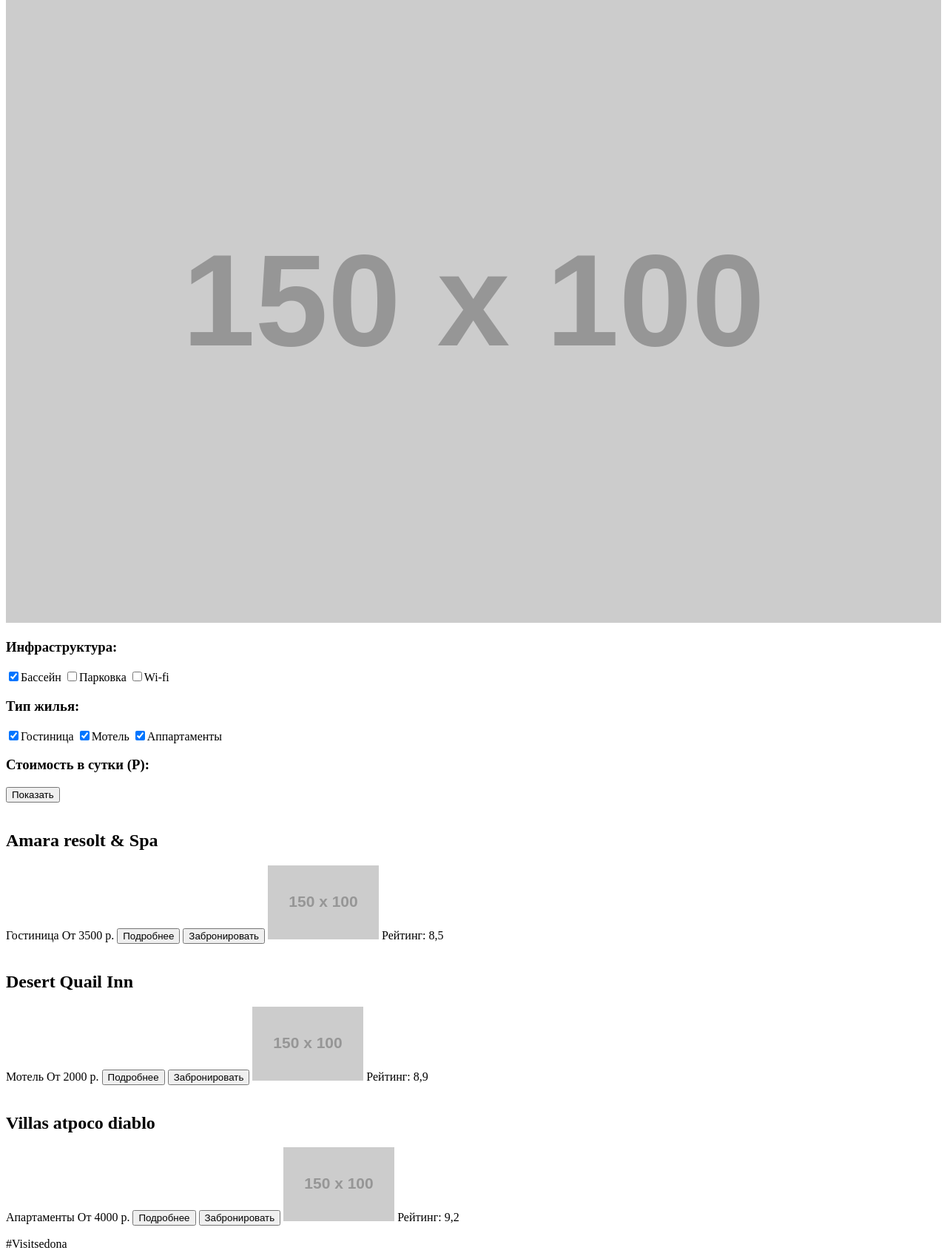
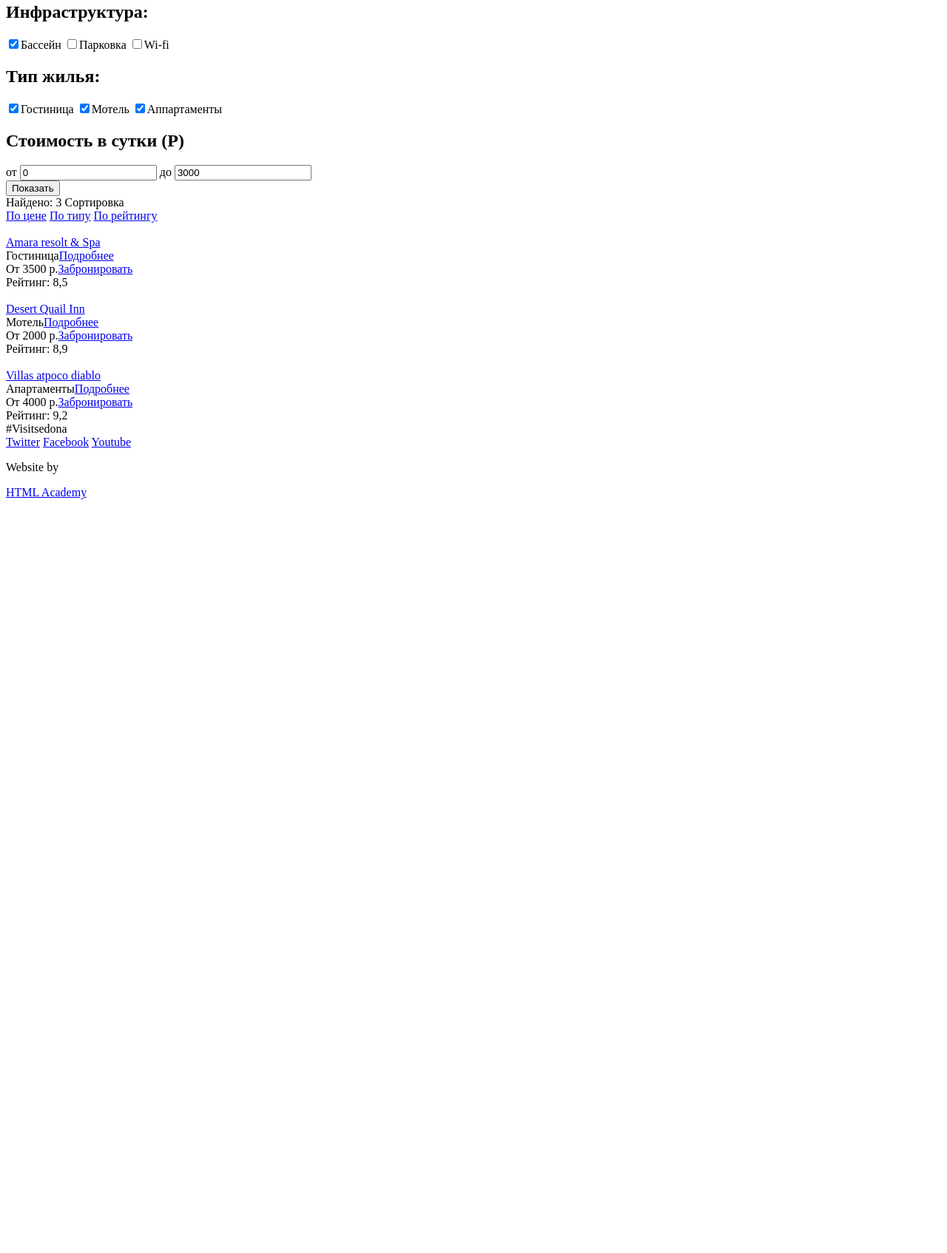
Before and after one commit to VerevskayaMaria/326729-sedona, a plain HTML site: page hotels.html in a window 1280 px wide. Shown: the part 217-1911 px from the top of the page at 74% size. After the commit the page ends 900 px from the top, so only its background shows below. Drawn offline with Linux system fonts and the light colour scheme; placeholder pictures from the web are drawn by us.

Commit message:
Исправления

```diff
--- a/hotels.html
+++ b/hotels.html
@@ -6,6 +6,7 @@
   </head>
 
   <body>
+    <main>
       <header class="main-header">
         <div class="container">
           <a class="logo" href="#"><img src="http://placehold.it/150x100" width="#" height="#" alt="sedona"></a>
@@ -20,68 +21,134 @@
         </div>
       </header>
 
-    <main class="container">
-      <form class="search-hotels">
-        <img src="http://placehold.it/150x100" width="100%" height="#">
-
+      <form class="search-hotels" action="/echo" method="get">
         <div class="filter-group">
-          <h3 class="filter-title">Инфраструктура:</h3>
+          <h2 class="filter-title">Инфраструктура:</h2>
           <input type="checkbox" name="pool" id="pool" checked><label for="pool">Бассейн</label>
           <input type="checkbox" name="parking" id="parking"><label for="parking">Парковка</label>
           <input type="checkbox" name="wi-fi" id="wi-fi"><label for="wi-fi">Wi-fi</label>
         </div>
         <div class="filter-group">
-          <h3 class="filter-title">Тип жилья:</h3>
+          <h2 class="filter-title">Тип жилья:</h2>
           <input type="checkbox" name="hotel" id="hotel" checked><label for="hotel">Гостиница</label>
           <input type="checkbox" name="motel" id="motel" checked><label for="motel">Мотель</label>
           <input type="checkbox" name="apartments" id="apartments" checked><label for="apartments">Аппартаменты</label>
         </div>
-        <div class="filter-price">
-          <h3 class="filter-title">Стоимость в сутки (Р):</h3>
-          <!-- От 0 До 3000 я не знаю как это делать, совсем/ help me  -->
+
+        <div class="selection-price">
+          <h2 class="filter-title">Стоимость в сутки (Р)</h2>
+          <div class="selection-group">
+            <label>от
+              <input class="selection-input selection-mim" type="text" value="0">
+            </label>
+            <label>до
+              <input class="selection-input selection-max" type="text" value="3000">
+            </label>
+          </div>
+        </div>
+        <div class="range-controls">
+          <div class="toggle min-toggle">
+
+          </div>
+          <div class="toggle max-toggle">
+
+          </div>
         </div>
         <button class="btn" type="submit">Показать</button>
       </form>
 
       <section class="result">
-        <article class="result-item">
-          <a href="#"><img scr="http://placehold.it/150x100"></a>
-          <h2 class="subtitle">Amara resolt & Spa</h2>
-          <span class="type">Гостиница</span>
-          <span class="price">От 3500 р.</span>
-          <button class="btn-blue" type="submit">Подробнее</button>
-          <button class="btn-brown" type="submit">Забронировать</button>
-          <img class="rating-img" src="http://placehold.it/150x100">
-          <span class="rating">Рейтинг: 8,5</span>
+        <div class="hotel-sorting">
+          <span class="hotel-title">Найдено: 3</span>
+          <span class="hotel-triage">Сортировка</span>
+          <div class="hotel-label">
+            <a href="#" class="price active">По цене</a>
+            <a href="#" class="type">По типу</a>
+            <a href="#" class="rating">По рейтингу</a>
+          </div >
+          <div class="hotel-sorting-right">
+            <a class="hotel-icon-up hotel-active" href="#"></a>
+            <a class="hotel-icon-down" href="#"></a>
+          </div>
+        </div>
+
+        <article class="hotel-item">
+          <div class="hotel-img">
+            <img scr="http://placehold.it/150x100">
+          </div>
+          <div class="hotel-info">
+            <a class="hotel-item-title" href="#">Amara resolt & Spa</a>
+            <div class="hotel-wrapper">
+            <div class="hotel-type">
+              Гостиница<a href="#">Подробнее</a>
+            </div>
+            <div class="hotel-price">
+              От 3500 р.<a class="btn-brown" href="#">Забронировать</a>
+            </div>
+          </div>
+          </div>
+          <div class="hotel-right-block">
+            <div class="hotel-star">
+            </div>
+            <div class="hotel-rating">
+              Рейтинг: 8,5
+            </div>
+          </div>
         </article>
-        <article class="result-item">
-          <a href="#"><img scr="http://placehold.it/150x100"></a>
-          <h2 class="subtitle">Desert Quail Inn</h2>
-          <span class="type">Мотель</span>
-          <span class="price">От 2000 р.</span>
-          <button class="btn-blue" type="submit">Подробнее</button>
-          <button class="btn-brown" type="submit">Забронировать</button>
-          <img class="rating-img" src="http://placehold.it/150x100">
-          <span class="rating">Рейтинг: 8,9</span>
+
+        <article class="hotel-item">
+          <div class="hotel-img">
+            <img scr="http://placehold.it/150x100">
+          </div>
+          <div class="hotel-info">
+            <a class="hotel-item-title" href="#">Desert Quail Inn</a>
+            <div class="hotel-wrapper">
+            <div class="hotel-type">
+              Мотель<a href="#">Подробнее</a>
+            </div>
+            <div class="hotel-price">
+              От 2000 р.<a class="btn-brown" href="#">Забронировать</a>
+            </div>
+          </div>
+          </div>
+          <div class="hotel-right-block">
+            <div class="hotel-star">
+            </div>
+            <div class="hotel-rating">
+              Рейтинг: 8,9
+            </div>
+          </div>
         </article>
-        <article class="result-item">
-          <a href="#"><img scr="http://placehold.it/150x100"></a>
-          <h2 class="subtitle">Villas atpoco diablo</h2>
-          <span class="type">Апартаменты</span>
-          <span class="price">От 4000 р.</span>
-          <button class="btn-blue" type="submit">Подробнее</button>
-          <button class="btn-brown" type="submit">Забронировать</button>
-          <img class="rating-img" src="http://placehold.it/150x100">
-          <span class="rating">Рейтинг: 9,2</span>
+
+        <article class="hotel-item">
+          <div class="hotel-img">
+            <img scr="http://placehold.it/150x100">
+          </div>
+          <div class="hotel-info">
+            <a class="hotel-item-title" href="#">Villas atpoco diablo</a>
+            <div class="hotel-wrapper">
+            <div class="hotel-type">
+              Апартаменты<a href="#">Подробнее</a>
+            </div>
+            <div class="hotel-price">
+              От 4000 р.<a class="btn-brown" href="#">Забронировать</a>
+            </div>
+          </div>
+          </div>
+          <div class="hotel-right-block">
+            <div class="hotel-star">
+            </div>
+            <div class="hotel-rating">
+              Рейтинг: 9,2
+            </div>
+          </div>
         </article>
       </section>
-    </main>
 
-    <footer class="main-footer">
-      <div class="container">
-        <section class="footer-sedona">
-          <p>#Visitsedona</p>
-        </section>
+      <footer>
+        <div class="footer-sedona">
+          #Visitsedona
+        </div>
         <section class="footer-social">
           <a class="social-btn social-btn-tw" href="#">Twitter</a>
           <a class="social-btn social-btn-fb" href="#">Facebook</a>
@@ -91,7 +158,7 @@
           <p>Website by</p>
           <a href="https://htmlacademy.ru">HTML Academy</a>
         </section>
-      </div>
       </footer>
+    </main>
   </body>
 </html>
```
Also changed, not shown: index.html (+80 -39 lines). Lines whose indentation alone changed are shown as unchanged.
